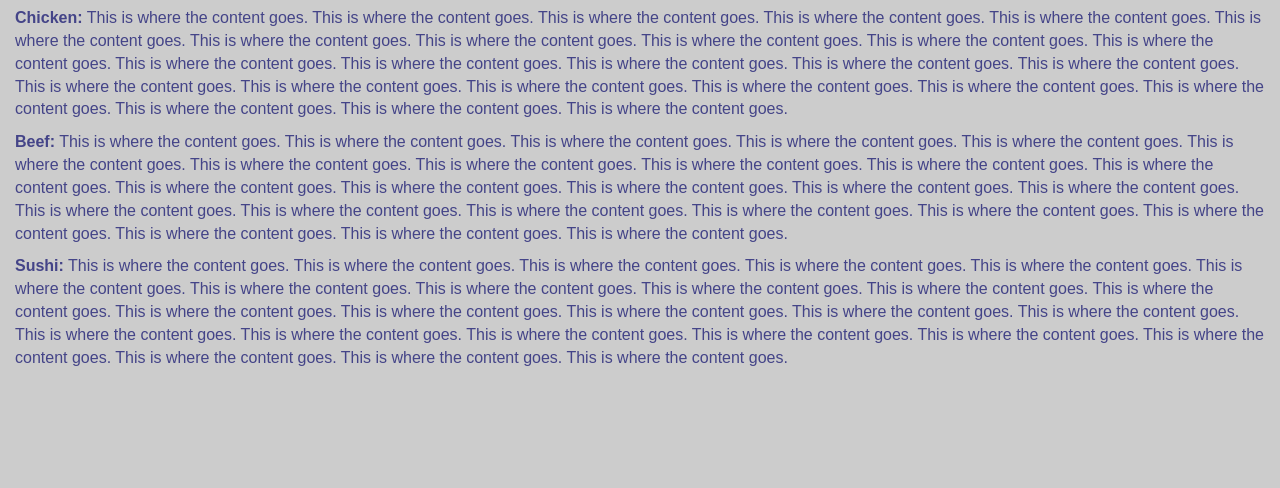
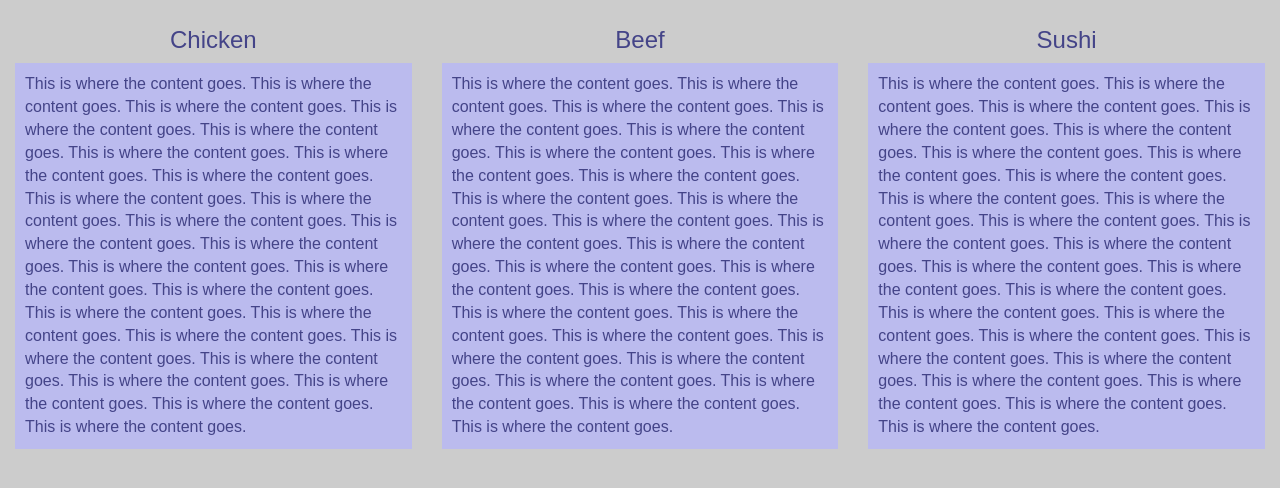
Before and after one commit to benicovdw/coursera_webdev, a plain HTML site: page 03/index.html in a window 1280 px wide. Shown: the part 138-626 px from the top of the page. Drawn offline with Linux system fonts and the light colour scheme.

Commit message:
fixed #2)

```diff
--- a/03/css/styles.css
+++ b/03/css/styles.css
@@ -2,3 +2,4 @@ body {font-size: 16px ; color: #448 ; background-color: #ccc; font-family: sans-
 #nav-header {background-color: #bbb;}
 .navbar-brand {height: 80px; }
 h1 {text-shadow: 1px 1px 1px #222;}
+.blu {background: #bbe; padding: 10px; }
--- a/03/index.html
+++ b/03/index.html
@@ -38,18 +38,29 @@
 
 	<h2 class="text-center">Our Menu</h2>
 
-  	<section class="col-lg-12" id="Chicken">
-  	<p><strong>Chicken:</strong> This is where the content goes. This is where the content goes. This is where the content goes. This is where the content goes. This is where the content goes. This is where the content goes. This is where the content goes. This is where the content goes. This is where the content goes. This is where the content goes. This is where the content goes. This is where the content goes. This is where the content goes. This is where the content goes. This is where the content goes. This is where the content goes. This is where the content goes. This is where the content goes. This is where the content goes. This is where the content goes. This is where the content goes. This is where the content goes. This is where the content goes. This is where the content goes. This is where the content goes. </p>
-  	</section>
+  <div class="container-fluid"> <!-- begin container for bootstrap grid system -->
+  <div class="row">
 
-  	<section  class="col-lg-12" id="Beef">
-  	<p><strong>Beef:</strong> This is where the content goes. This is where the content goes. This is where the content goes. This is where the content goes. This is where the content goes. This is where the content goes. This is where the content goes. This is where the content goes. This is where the content goes. This is where the content goes. This is where the content goes. This is where the content goes. This is where the content goes. This is where the content goes. This is where the content goes. This is where the content goes. This is where the content goes. This is where the content goes. This is where the content goes. This is where the content goes. This is where the content goes. This is where the content goes. This is where the content goes. This is where the content goes. This is where the content goes. </p>
-  	</section>
+  	<div class="col-xs-12  col-sm-12 col-md-6 col-lg-4" id="Chicken">
+  	<h3 class="text-center">Chicken</h3>
+  	<p class="blu">This is where the content goes. This is where the content goes. This is where the content goes. This is where the content goes. This is where the content goes. This is where the content goes. This is where the content goes. This is where the content goes. This is where the content goes. This is where the content goes. This is where the content goes. This is where the content goes. This is where the content goes. This is where the content goes. This is where the content goes. This is where the content goes. This is where the content goes. This is where the content goes. This is where the content goes. This is where the content goes. This is where the content goes. This is where the content goes. This is where the content goes. This is where the content goes. This is where the content goes. </p>
+  	</div>
 
-  	<section  class="col-lg-12" id="Sushi">
-  	<p><strong>Sushi:</strong> This is where the content goes. This is where the content goes. This is where the content goes. This is where the content goes. This is where the content goes. This is where the content goes. This is where the content goes. This is where the content goes. This is where the content goes. This is where the content goes. This is where the content goes. This is where the content goes. This is where the content goes. This is where the content goes. This is where the content goes. This is where the content goes. This is where the content goes. This is where the content goes. This is where the content goes. This is where the content goes. This is where the content goes. This is where the content goes. This is where the content goes. This is where the content goes. This is where the content goes. </p>
-  	</section>
+  	<div  class="col-xs-12  col-sm-12  col-md-6 col-lg-4" id="Beef">
+  	<h3 class="text-center">Beef</h3>
+  	<p class="blu">This is where the content goes. This is where the content goes. This is where the content goes. This is where the content goes. This is where the content goes. This is where the content goes. This is where the content goes. This is where the content goes. This is where the content goes. This is where the content goes. This is where the content goes. This is where the content goes. This is where the content goes. This is where the content goes. This is where the content goes. This is where the content goes. This is where the content goes. This is where the content goes. This is where the content goes. This is where the content goes. This is where the content goes. This is where the content goes. This is where the content goes. This is where the content goes. This is where the content goes. </p>
+  	</div>
 
+  	<div  class="col-xs-12 col-sm-12 col-md-12 col-lg-4" id="Sushi">
+  	<h3 class="text-center">Sushi</h3>
+  	<p class="blu">This is where the content goes. This is where the content goes. This is where the content goes. This is where the content goes. This is where the content goes. This is where the content goes. This is where the content goes. This is where the content goes. This is where the content goes. This is where the content goes. This is where the content goes. This is where the content goes. This is where the content goes. This is where the content goes. This is where the content goes. This is where the content goes. This is where the content goes. This is where the content goes. This is where the content goes. This is where the content goes. This is where the content goes. This is where the content goes. This is where the content goes. This is where the content goes. This is where the content goes. </p>
+  	</div>
+
+
+ </div> <!-- end container for bootstrap grid system -->
+ </div>
+
+<p>&nbsp;</p>
 
   <!-- jQuery (Bootstrap JS plugins depend on it) -->
   <script src="js/jquery-1.11.3.min.js"></script>
```
